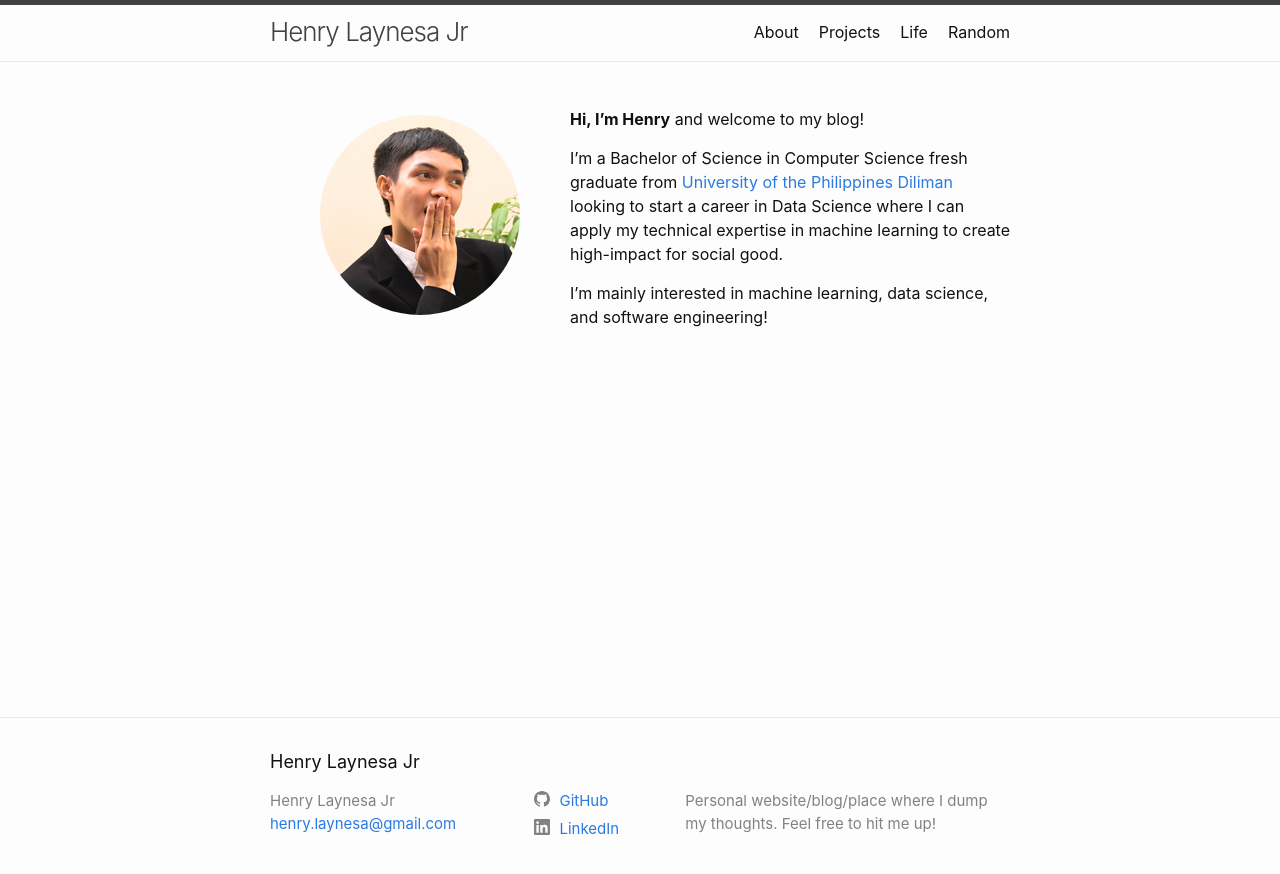
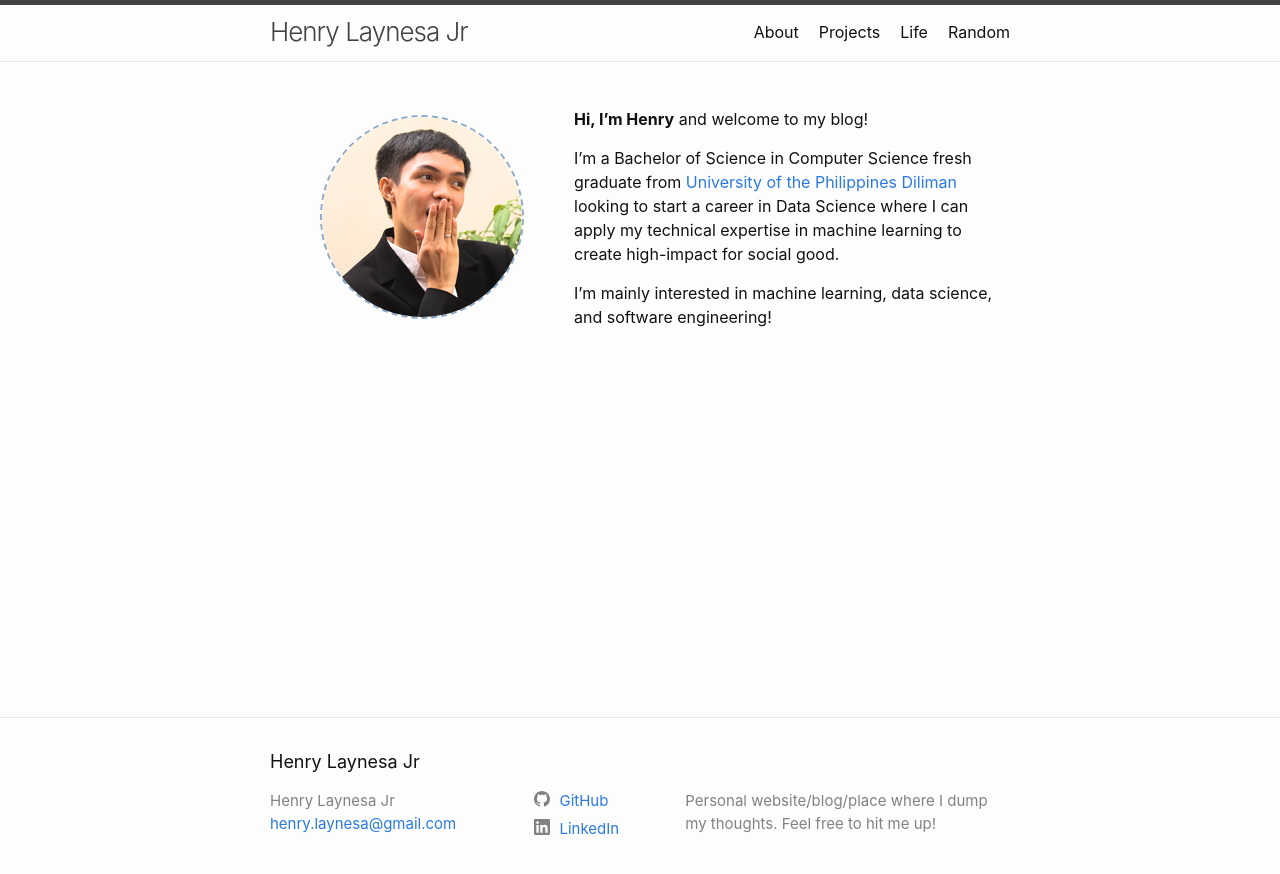
Before and after one commit to henrylaynesa/henrylaynesa.github.io, a Jekyll site: the page built from index.md, in a window 1280 px wide. Shown: the top 874 px of the page. Built offline with Jekyll 4.4.1, drawn with Linux system fonts in a browser that asks for light colours.

Commit message:
Added borders to profile picture in landing page

```diff
--- a/index.md
+++ b/index.md
@@ -5,7 +5,7 @@
 layout: home
 ---
 
-<img style="float:left; object-fit: cover; border-radius:50%; margin: 8px 50px" width="200" height="200" src="assets/profile.png" alt="Profile">
+<img style="float:left; object-fit: cover; border-radius:200px; margin: 8px 50px;border:2px #8da9ca; border-style: dashed;" width="200" height="200" src="assets/profile.png" alt="Profile">
 
 <strong>Hi, I'm Henry</strong> and welcome to my blog!
 
```
